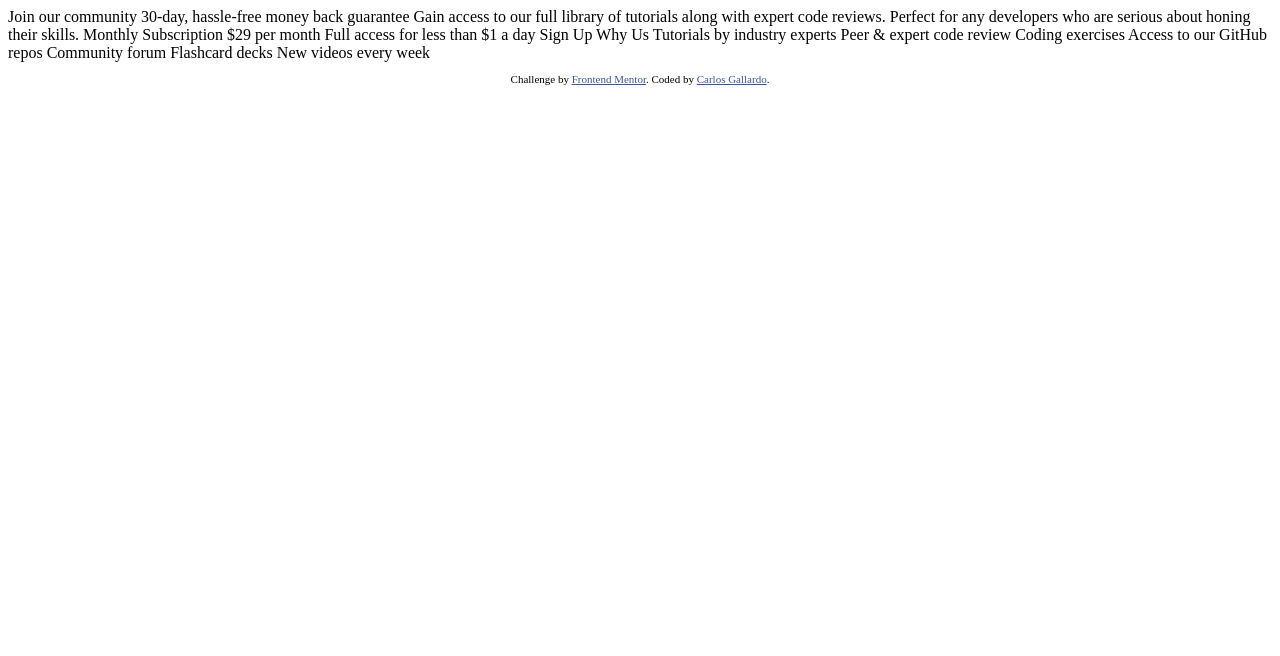
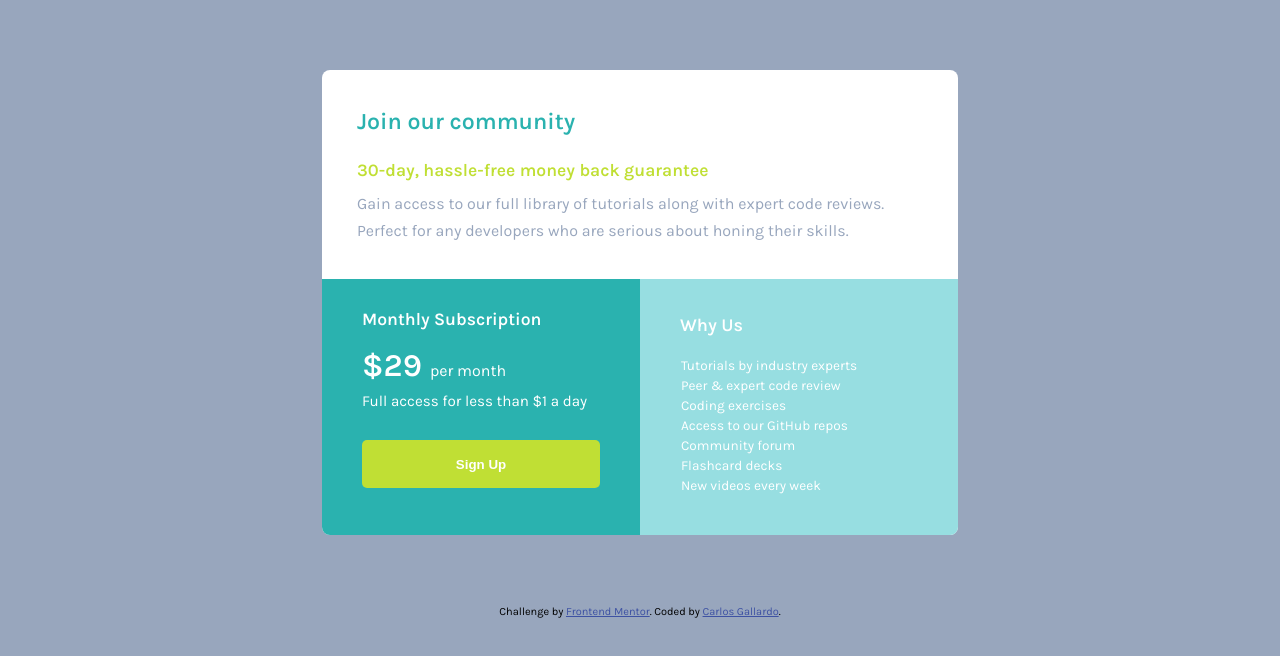
Before and after one commit to Rexpeto/single-price-grid-component, a plain HTML site: page index.html in a window 1280 px wide. Drawn offline with Linux system fonts and the light colour scheme.

Commit message:
Completed Frontend Mentor Challenge

```diff
--- a/css/style.css
+++ b/css/style.css
@@ -1,3 +1,117 @@
+@import url('https://fonts.googleapis.com/css2?family=Karla:wght@400;600&display=swap');
+
+:root {
+    --Cyan: hsl(179, 62%, 43%);
+    --Brigh_Yellow: hsl(71, 73%, 54%);
+    --Light_Gray: #97dee1;
+    --Grayish_Blue: hsl(218, 22%, 67%);
+    --primary_font: 'Karla', sans-serif;
+}
+
+* {
+    padding: 0;
+    margin: 0;
+    box-sizing: border-box;
+}
+
+body {
+    font-family: var(--primary_font);
+    font-size: 16px;
+    background-color: var(--Grayish_Blue);
+}
+
+/* Main */
+.main {
+    margin: 70px auto 70px;
+    width: 313px;
+    height: 730px;
+    border-radius: 8px;
+    background-color: white;
+    overflow: hidden;
+}
+
+/* Our */
+.our {
+    padding: 8px 24px 24px 24px;
+    height: 270px;
+}
+
+.our__title {
+    font-size: 1.2em;
+    color: var(--Cyan);
+    margin-top: 18px;
+}
+
+.our__subtitle {
+    color: var(--Brigh_Yellow);
+    font-size: 1em;
+    margin: 25px 0 10px 0;
+}
+
+.our__text {
+    color: var(--Grayish_Blue);
+    line-height: 27px;
+    font-size: 0.86em;
+    margin-top: 16px;
+}
+
+/* Subscrition */
+.subscrition {
+    background-color: var(--Cyan);
+    padding: 12px 24px 24px 24px;
+    height: 230px;
+    color: white;
+}
+
+.subscrition__title {
+    font-size: 1em;
+    margin-top: 10px;
+    margin-bottom: 18px;
+}
+
+.subscrition__price {
+    font-size: 2em;
+    font-weight: 700;
+}
+
+.subscrition__days {
+    margin-top: 8px;
+}
+
+.subscrition__btn {
+    margin-top: 30px;
+    width: 100%;
+    height: 48px;
+    border-radius: 5px;
+    border: none;
+    background-color: var(--Brigh_Yellow);
+    color: white;
+    font-weight: 700;
+    cursor: pointer;
+}
+
+/* Why us */
+.why {
+    background-color: var(--Light_Gray);
+    padding: 8px 24px 24px 24px;
+    height: 230px;
+    color: white;
+}
+
+.why__title {
+    font-size: 18px;
+    margin-top: 15px;
+    margin-bottom: 20px;
+}
+
+li {
+    list-style: none;
+    line-height: 20px;
+    font-weight: 300;
+    font-size: 0.85em;
+    margin-left: 1px;
+}
+
 /* Header */
 .attribution {
     font-size: 11px;
@@ -7,3 +121,48 @@
 .attribution a {
     color: hsl(228, 45%, 44%);
 }
+
+/* Media Queries */
+/* >680px */
+@media only screen and (min-width: 680px) {
+    .main {
+        display: grid;
+        width: 636px;
+        height: 465px;
+        grid-template-columns: repeat(2, 1fr);
+        margin-top: 160px auto 100px;
+    }
+
+    .our {
+        grid-column: 1/3;
+        padding: 20px 35px 35px 35px;
+        height: auto;
+    }
+
+    .our__title {
+        font-size: 1.45em;
+    }
+
+    .our__subtitle {
+        font-size: 1.1em;
+    }
+
+    .our__text {
+        font-size: 1em;
+        line-height: 27px;
+        margin-top: 8px;
+    }
+
+    .subscrition, .why {
+        padding: 20px 40px 40px 40px;
+        height: 258px;
+    }
+
+    .subscrition__title {
+        font-size: 1.1em;
+    }
+
+    .subscrition__days {
+        font-size: 0.95em;
+    }
+}
--- a/index.html
+++ b/index.html
@@ -8,30 +8,35 @@
   <title>Frontend Mentor | Single Price Grid Component</title>
 </head>
 <body>
-  Join our community
+  <main class="main">
+    <section class="our">
+      <h1 class="our__title">Join our community</h1>
+      <h2 class="our__subtitle">30-day, hassle-free money back guarantee</h2>
+      <p class="our__text">Gain access to our full library of tutorials along with expert code reviews. Perfect for any developers who are serious about honing their skills.</p>
+    </section>
 
-  30-day, hassle-free money back guarantee
+    <section class="subscrition">
+      <h2 class="subscrition__title">Monthly Subscription</h2>
+      <span class="subscrition__price">&dollar;29 </span>
+      <span class="subscrition__payment">per month</span>
+      <p class="subscrition__days">Full access for less than &dollar;1 a day</p>
+      <button class="subscrition__btn">Sign Up</button>
+    </section>
 
-  Gain access to our full library of tutorials along with expert code reviews.
-  Perfect for any developers who are serious about honing their skills.
+    <section class="why">
+      <h2 class="why__title">Why Us</h2>
+      <ul class="why__profit">
+        <li>Tutorials by industry experts</li>
+        <li>Peer &amp; expert code review</li>
+        <li>Coding exercises</li>
+        <li>Access to our GitHub repos</li>
+        <li>Community forum</li>
+        <li>Flashcard decks</li>
+        <li>New videos every week</li>
+      </ul>
+    </section>
 
-  Monthly Subscription
-
-  &dollar;29 per month
-
-  Full access for less than &dollar;1 a day
-
-  Sign Up
-
-  Why Us
-
-  Tutorials by industry experts
-  Peer &amp; expert code review
-  Coding exercises
-  Access to our GitHub repos
-  Community forum
-  Flashcard decks
-  New videos every week
+  </main>
 
   <footer>
     <p class="attribution">
```
Also changed, not shown: 1 other file.
